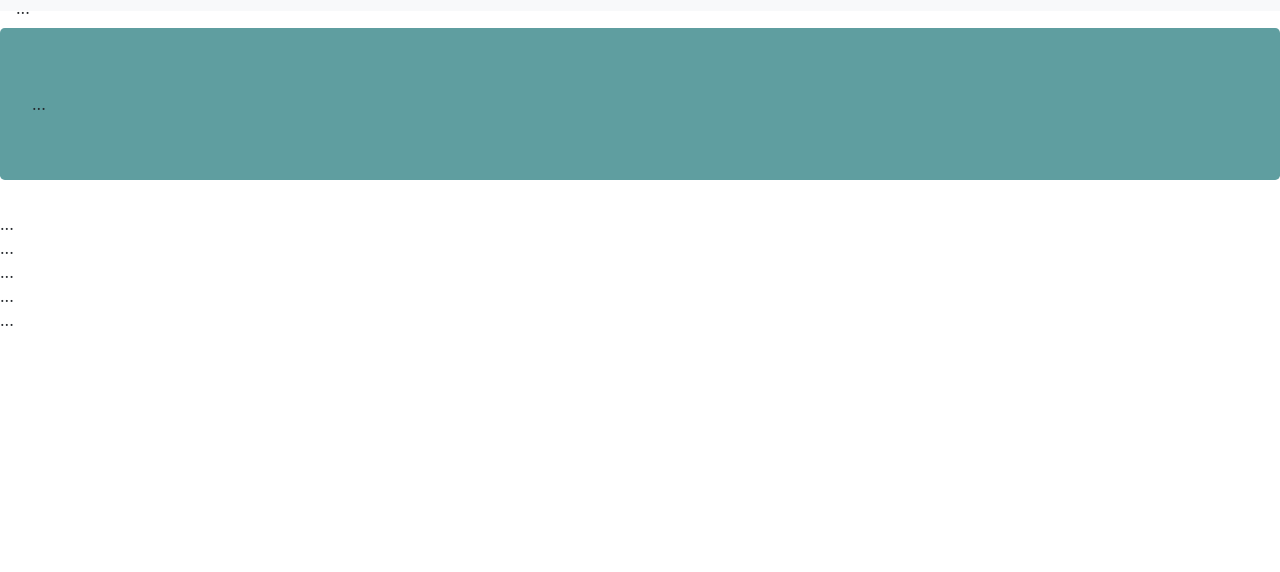
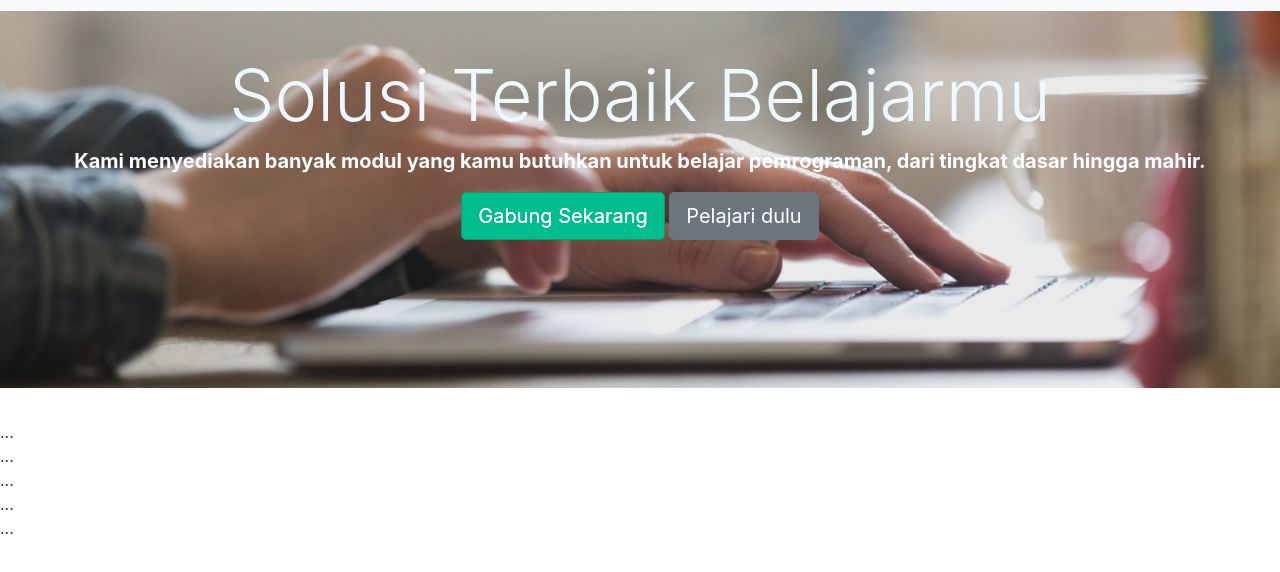
Before and after one commit to galuhpambudi/landing_page_new, a plain HTML site: page index.html in a window 1280 px wide. Shown: the part 68-640 px from the top of the page. Drawn offline with nearby package versions, Linux system fonts and the light colour scheme.

Commit message:
update new

```diff
--- a/index.html
+++ b/index.html
@@ -12,18 +12,70 @@
             {
                 background-color:cadetblue;
             }
+            .background-header
+                {
+                background-image: url("images/bg.jpg");
+                background-color: #fafbfc;
+                height: 400px;
+                background-position: center;
+                background-repeat: no-repeat;
+                background-size: cover;
+                position: relative;
+                }
+                .button-primer {
+                    background-color: #00bd8e;
+                    border-color : #0b9b6b;
+                    color        : #fff;
+                    text-shadow: 0px 0px;
+                }
+                    .button-primer:hover {
+                    background-color: #038c6a;
+                    color        : #fff;
+                    text-shadow: 0px 0px;
+                }
         </style>
     </head>
     <body>
      <!--Navigasi Bar-->
-      <nav class="navbar">
-      ...
+
+    <nav class="navbar navbar-expand-lg navbar-light bg-light fixed-top">
+        <div class="container">
+             <a class="navbar-brand" href="#"><img src="images/logo.jpg"></a>
+                <button class="navbar-toggler" type="button" data-toggle="collapse" data-target="#navbarContent" aria-controls="navbarContent" aria-expanded="false" aria-label="Toggle navigation">
+                <span class="navbar-toggler-icon"></span>
+            </button>
+            <div class="collapse navbar-collapse" id="navbarContent">
+               <ul class="navbar-nav ml-auto">
+                  <li class="nav-item active">
+                      <a class="nav-link" href="#">Home</a>
+                   </li>
+                   <li class="nav-item">
+                       <a class="nav-link" href="#services">Service</a>
+                   </li>
+                   <li class="nav-item">
+                      <a class="nav-link" href="#product">Product</a>
+                   </li>
+                   <li class="nav-item">
+                      <a class="nav-link" href="#about">About</a>
+                   </li>
+                   <li class="nav-item">
+                      <a class="nav-link" href="#contact">Contact</a>
+                   </li>
+                </ul>
+           </div>
+      </div>
+    </nav>
     </nav>
 
     <!--Header-->
-    <header class="jumbotron">
-        ...
-    </header>
+        <section class="jumbotron jumbotron-fluid background-header">
+            <div class="container-fluid text-center">
+                <h1 class="display-3" style="color:aliceblue;">Solusi Terbaik Belajarmu</h1>
+                <p class="lead" style="font-weight: bold;color:#fff;">Kami menyediakan banyak modul yang kamu butuhkan untuk belajar pemrograman, dari tingkat dasar hingga mahir.</p>
+                <a href="#" class="btn button-primer btn-lg" role="button">Gabung Sekarang</a>
+                <a href="#" class="btn btn-secondary btn-lg" role="button">Pelajari dulu</a>
+            </div>
+        </section>
 
     <!--Service-->
     <section id="services">
@@ -54,33 +106,4 @@
     <script src="https://cdn.jsdelivr.net/npm/popper.js@1.16.0/dist/umd/popper.min.js" integrity="sha384-Q6E9RHvbIyZFJoft+2mJbHaEWldlvI9IOYy5n3zV9zzTtmI3UksdQRVvoxMfooAo" crossorigin="anonymous"></script>
     <script src="https://stackpath.bootstrapcdn.com/bootstrap/4.4.1/js/bootstrap.min.js" integrity="sha384-wfSDF2E50Y2D1uUdj0O3uMBJnjuUD4Ih7YwaYd1iqfktj0Uod8GCExl3Og8ifwB6" crossorigin="anonymous"></script>
 
-    <!-- Navigasi Bar-->
-
-    <nav class="navbar navbar-expand-lg navbar-light bg-light fixed-top">
-        <div class="container">
-             <a class="navbar-brand" href="#"><img src="images/logo.jpg"></a>
-                <button class="navbar-toggler" type="button" data-toggle="collapse" data-target="#navbarContent" aria-controls="navbarContent" aria-expanded="false" aria-label="Toggle navigation">
-                <span class="navbar-toggler-icon"></span>
-            </button>
-            <div class="collapse navbar-collapse" id="navbarContent">
-               <ul class="navbar-nav ml-auto">
-                  <li class="nav-item active">
-                      <a class="nav-link" href="#">Home</a>
-                   </li>
-                   <li class="nav-item">
-                       <a class="nav-link" href="#services">Service</a>
-                   </li>
-                   <li class="nav-item">
-                      <a class="nav-link" href="#product">Product</a>
-                   </li>
-                   <li class="nav-item">
-                      <a class="nav-link" href="#about">About</a>
-                   </li>
-                   <li class="nav-item">
-                      <a class="nav-link" href="#contact">Contact</a>
-                   </li>
-                </ul>
-           </div>
-      </div>
-    </nav>
 </html>
```
Also changed, not shown: images/bg.jpg (added).
